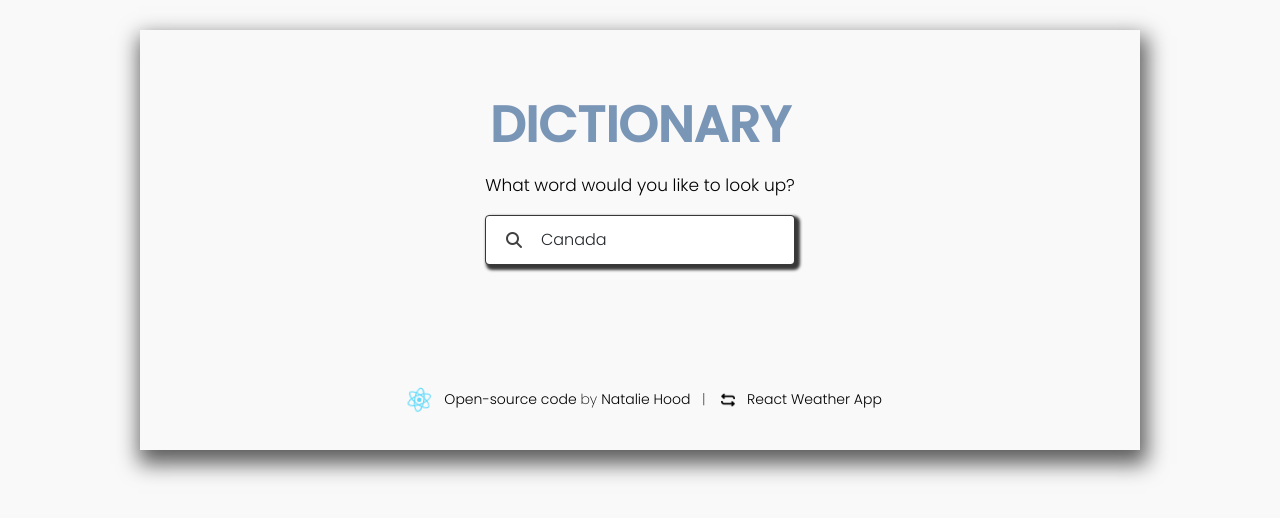
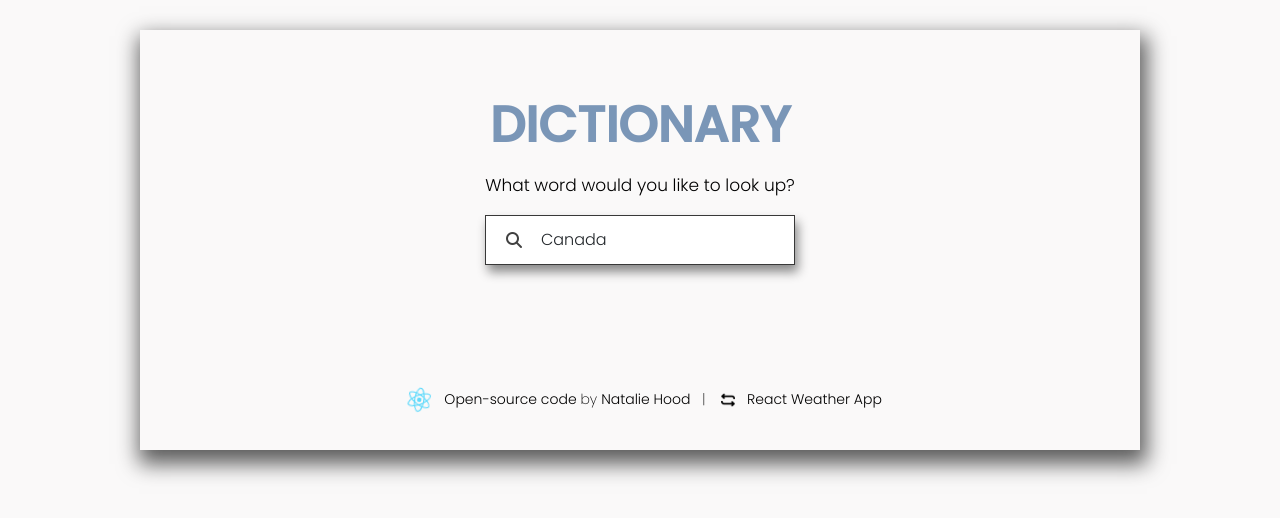
Before and after one commit to natalieh93/shecodes-react-dictionary-app, a React (Create React App) app: page / in a window 1280 px wide. Shown: the top 518 px of the page. Built offline with nearby package versions, Linux system fonts and the light colour scheme; no server answers; a web font is replaced by a local one.

Commit message:
Made changes to the CSS properties of the"form-control" element

```diff
--- a/src/Dictionary.css
+++ b/src/Dictionary.css
@@ -21,7 +21,8 @@ h6 {
 
 .Dictionary .form-control {
   border: 1px solid rgb(56, 56, 56);
-  box-shadow: 3px 3px 3px 2px rgb(56, 56, 56);
+  border-radius: 0;
+  box-shadow: 3px 7px 10px rgb(138, 138, 138);
   font-size: 16px;
   font-weight: 300;
   line-height: 36px;
```
